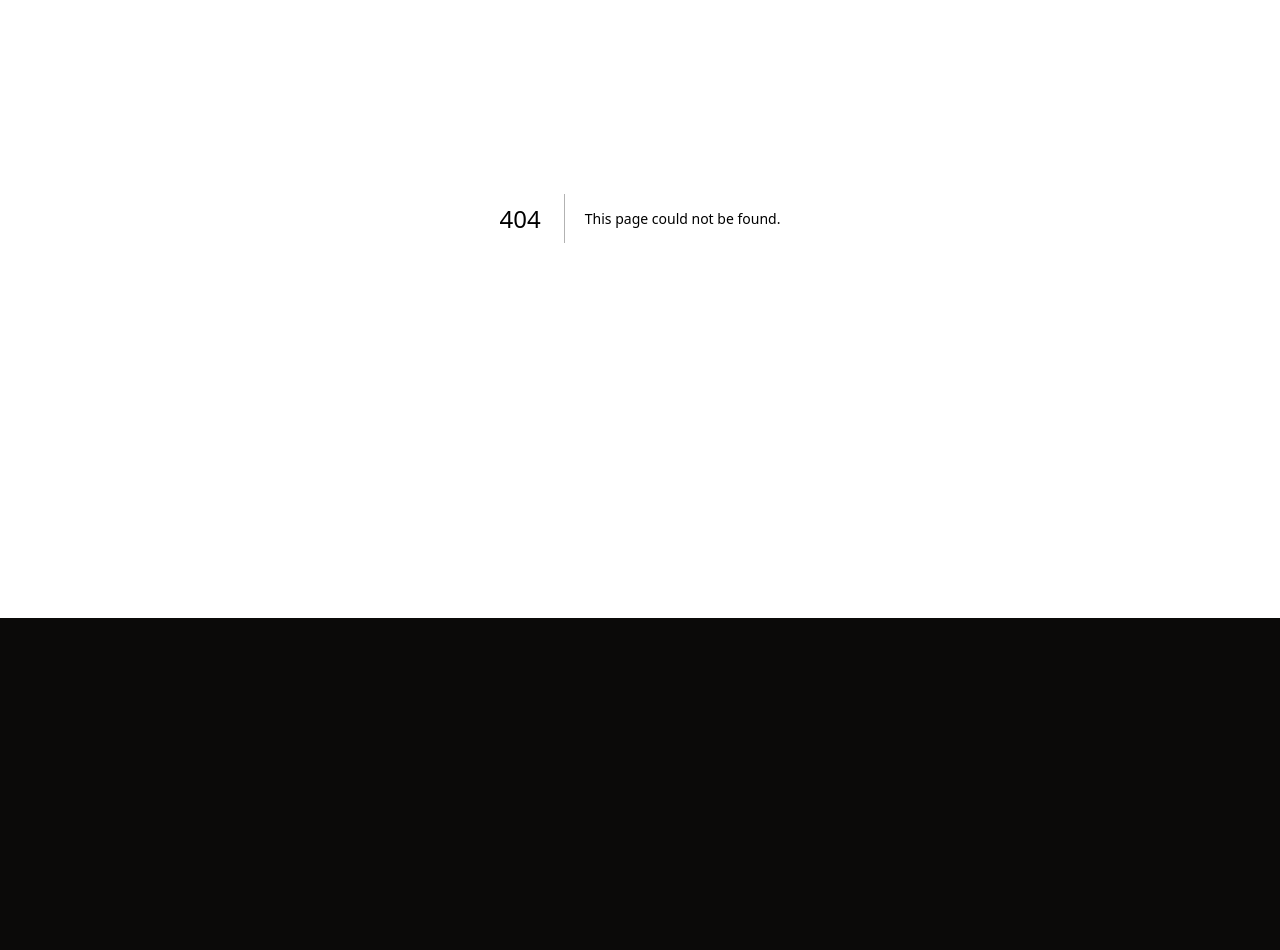
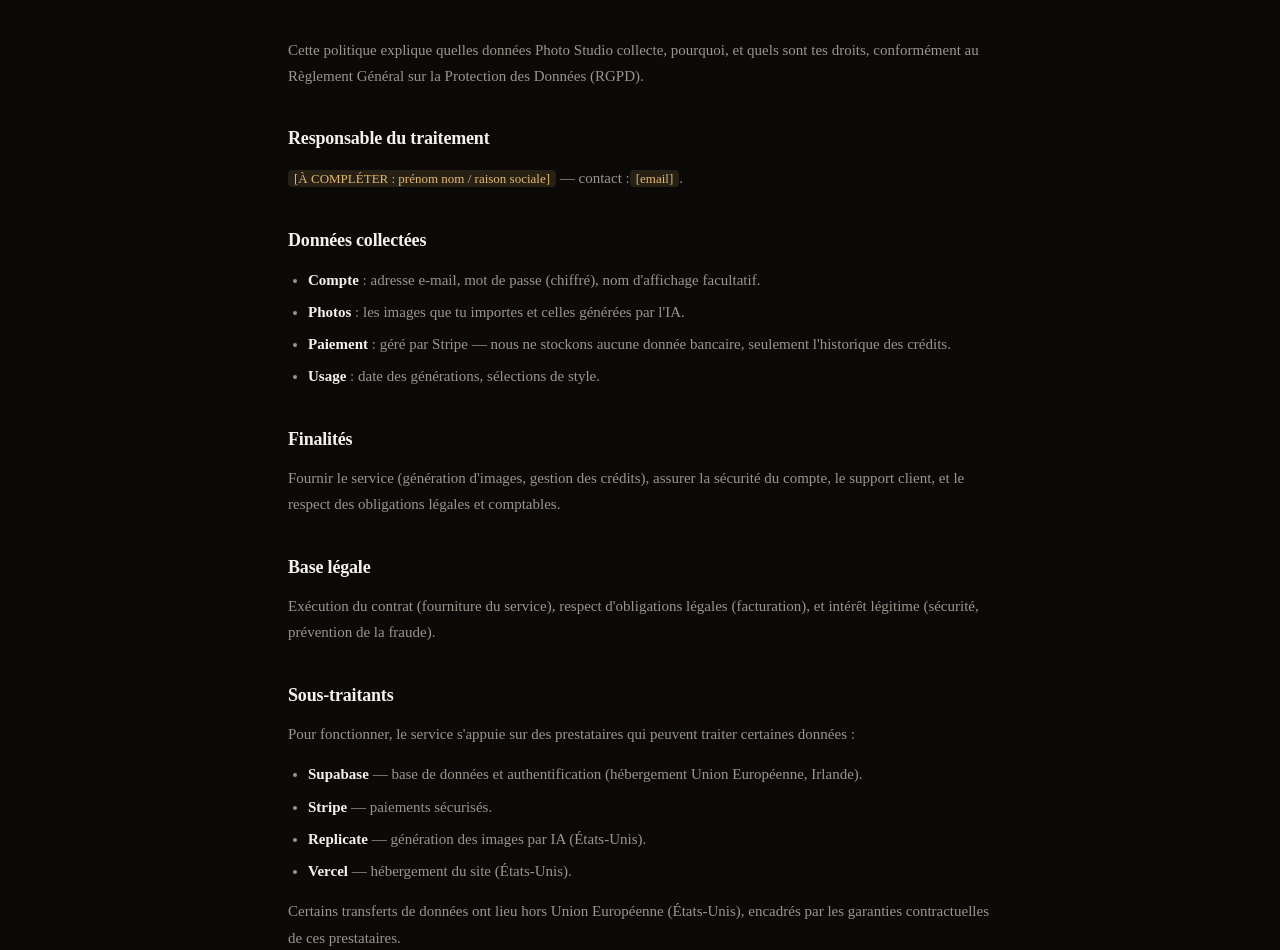
Before and after one commit to NiclawYTB/photo-studio-ai, a Next.js app: page /confidentialite in a window 1280 px wide. Before the commit this address had no page. Shown: the part 182-1132 px from the top of the page. Before the commit the page ends 800 px from the top, so only its background shows below. Built offline with nearby package versions, Linux system fonts and the light colour scheme.

Commit message:
Add files via upload

```diff
--- /dev/null
+++ b/pages/confidentialite.js
@@ -0,0 +1,74 @@
+import LegalLayout from '../components/LegalLayout';
+
+export default function Confidentialite() {
+  return (
+    <LegalLayout title="Politique de confidentialité" updated="13 juin 2026">
+      <p>
+        Cette politique explique quelles données Photo Studio collecte, pourquoi, et quels sont tes
+        droits, conformément au Règlement Général sur la Protection des Données (RGPD).
+      </p>
+
+      <h2>Responsable du traitement</h2>
+      <p>
+        <span className="todo">[À COMPLÉTER : prénom nom / raison sociale]</span> — contact :
+        <span className="todo">[email]</span>.
+      </p>
+
+      <h2>Données collectées</h2>
+      <ul>
+        <li><strong>Compte</strong> : adresse e-mail, mot de passe (chiffré), nom d'affichage facultatif.</li>
+        <li><strong>Photos</strong> : les images que tu importes et celles générées par l'IA.</li>
+        <li><strong>Paiement</strong> : géré par Stripe — nous ne stockons aucune donnée bancaire, seulement l'historique des crédits.</li>
+        <li><strong>Usage</strong> : date des générations, sélections de style.</li>
+      </ul>
+
+      <h2>Finalités</h2>
+      <p>
+        Fournir le service (génération d'images, gestion des crédits), assurer la sécurité du
+        compte, le support client, et le respect des obligations légales et comptables.
+      </p>
+
+      <h2>Base légale</h2>
+      <p>
+        Exécution du contrat (fourniture du service), respect d'obligations légales (facturation),
+        et intérêt légitime (sécurité, prévention de la fraude).
+      </p>
+
+      <h2>Sous-traitants</h2>
+      <p>Pour fonctionner, le service s'appuie sur des prestataires qui peuvent traiter certaines données :</p>
+      <ul>
+        <li><strong>Supabase</strong> — base de données et authentification (hébergement Union Européenne, Irlande).</li>
+        <li><strong>Stripe</strong> — paiements sécurisés.</li>
+        <li><strong>Replicate</strong> — génération des images par IA (États-Unis).</li>
+        <li><strong>Vercel</strong> — hébergement du site (États-Unis).</li>
+      </ul>
+      <p>
+        Certains transferts de données ont lieu hors Union Européenne (États-Unis), encadrés par les
+        garanties contractuelles de ces prestataires.
+      </p>
+
+      <h2>Durée de conservation</h2>
+      <p>
+        Les données de compte sont conservées tant que le compte est actif. Les images générées sont
+        conservées pour ta galerie ; les liens d'images fournis par l'IA peuvent expirer après
+        quelques jours. Tu peux demander la suppression de ton compte à tout moment.
+      </p>
+
+      <h2>Tes droits</h2>
+      <p>
+        Tu disposes d'un droit d'accès, de rectification, d'effacement, de limitation, d'opposition
+        et de portabilité de tes données. Pour les exercer, écris à <span className="todo">[email]</span>.
+        Tu peux aussi introduire une réclamation auprès de la CNIL (<a href="https://www.cnil.fr">cnil.fr</a>).
+      </p>
+
+      <h2>Cookies</h2>
+      <p>
+        Le site utilise uniquement les cookies strictement nécessaires au fonctionnement (session de
+        connexion). Aucun cookie publicitaire de suivi n'est déposé sans ton consentement.
+      </p>
+
+      <h2>Contact</h2>
+      <p>Pour toute question relative à tes données : <span className="todo">[email]</span>.</p>
+    </LegalLayout>
+  );
+}
```
